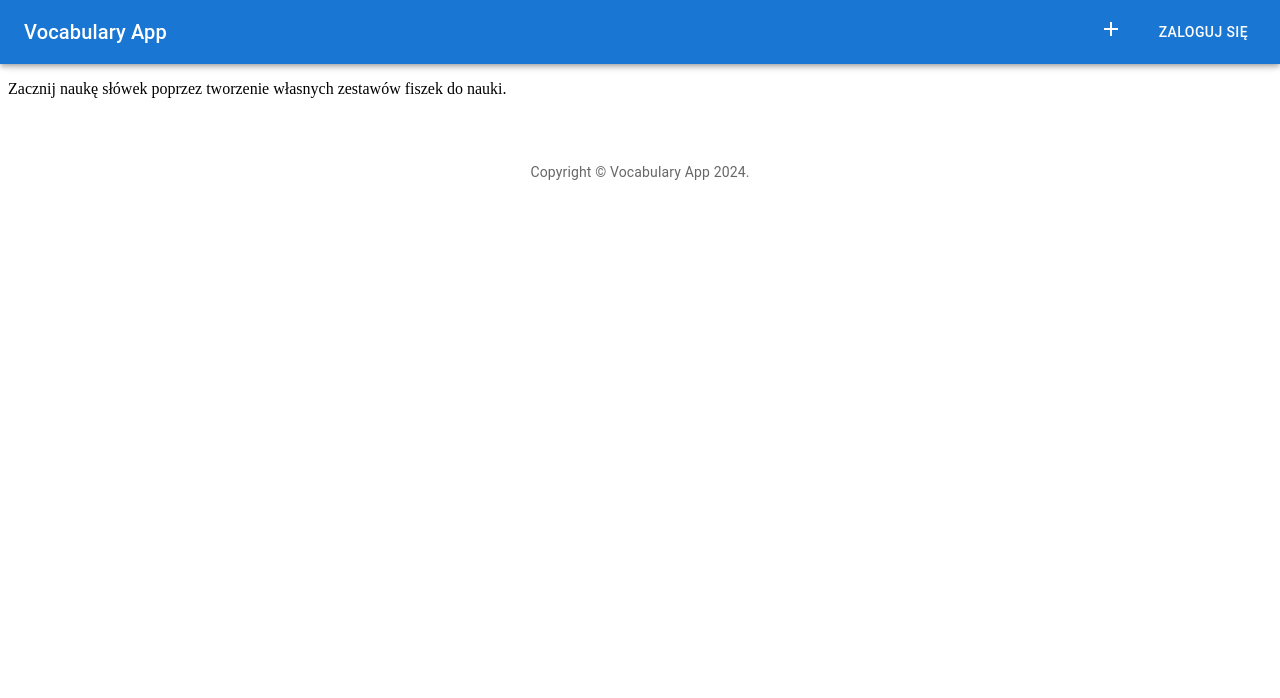
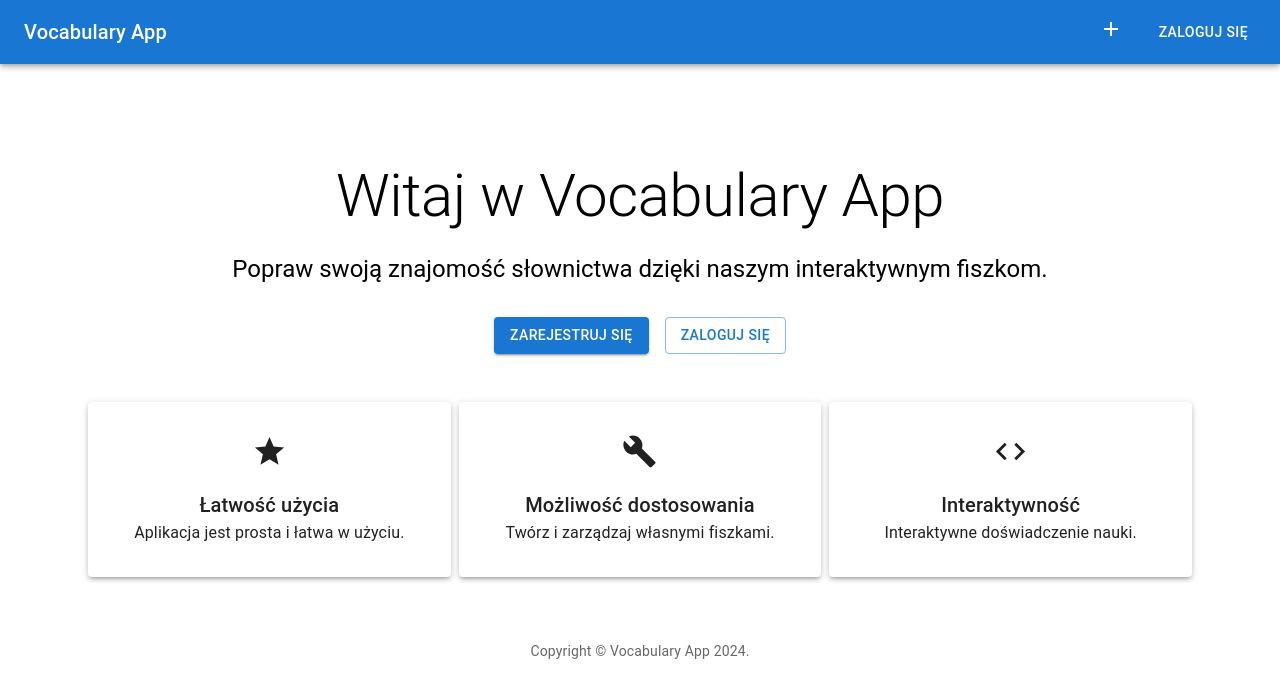
Before and after one commit to AniaPitera/vocabulary-app-frontend, a React (Vite) app: page / in a window 1280 px wide. Shown: the top 698 px of the page. Built offline with nearby package versions, Linux system fonts and the light colour scheme.

Commit message:
add homepage before log in

```diff
--- a/src/components/Layout/Default/DefaultHome.jsx
+++ b/src/components/Layout/Default/DefaultHome.jsx
@@ -1,16 +1,25 @@
-import { Box } from "@mui/material";
+import { Container, Typography, Button, Box } from "@mui/material";
+import Features from "./Features";
 
 const DefaultHome = () => {
   return (
-    <Box>
-      <div>
-        <h1>Witaj w VocabularyApp</h1>
-        <p>
-          Zacznij naukę słówek poprzez tworzenie własnych zestawów fiszek do
-          nauki.
-        </p>
-      </div>
-    </Box>
+    <Container maxWidth="lg" sx={{ textAlign: 'center', mt: 20 }}>
+      <Typography variant="h2" gutterBottom>
+        Witaj w Vocabulary App
+      </Typography>
+      <Typography variant="h5" paragraph>
+        Popraw swoją znajomość słownictwa dzięki naszym interaktywnym fiszkom.
+      </Typography>
+      <Box sx={{ mt: 4 }}>
+        <Button href="/register" variant="contained" color="primary" sx={{ mr: 2 }} >
+          Zarejestruj się
+        </Button>
+        <Button href="/login" variant="outlined" color="primary">
+          Zaloguj się
+        </Button>
+      </Box>
+      <Features/>
+    </Container>
   );
 };
 
--- /dev/null
+++ b/src/components/Layout/Default/Features.jsx
@@ -0,0 +1,33 @@
+import { Container, Grid, Paper, Typography } from "@mui/material";
+import { Star, Build, Code } from "@mui/icons-material";
+
+const features = [
+  { icon: <Star fontSize="large" />, title: 'Łatwość użycia', description: 'Aplikacja jest prosta i łatwa w użyciu.' },
+  { icon: <Build fontSize="large" />, title: 'Możliwość dostosowania', description: 'Twórz i zarządzaj własnymi fiszkami.' },
+  { icon: <Code fontSize="large" />, title: 'Interaktywność', description: 'Interaktywne doświadczenie nauki.' },
+];
+
+const Features = () => {
+  return (
+    <Container maxWidth="lg" sx={{ mt: 6 }}>
+
+      <Grid container spacing={1}>
+        {features.map((feature, index) => (
+          <Grid item xs={12} md={4} key={index}>
+            <Paper elevation={3} sx={{ p: 4, textAlign: 'center' }}>
+              {feature.icon}
+              <Typography variant="h6" sx={{ mt: 2 }}>
+                {feature.title}
+              </Typography>
+              <Typography variant="body1">
+                {feature.description}
+              </Typography>
+            </Paper>
+          </Grid>
+        ))}
+      </Grid>
+    </Container>
+  );
+};
+
+export default Features;
```
